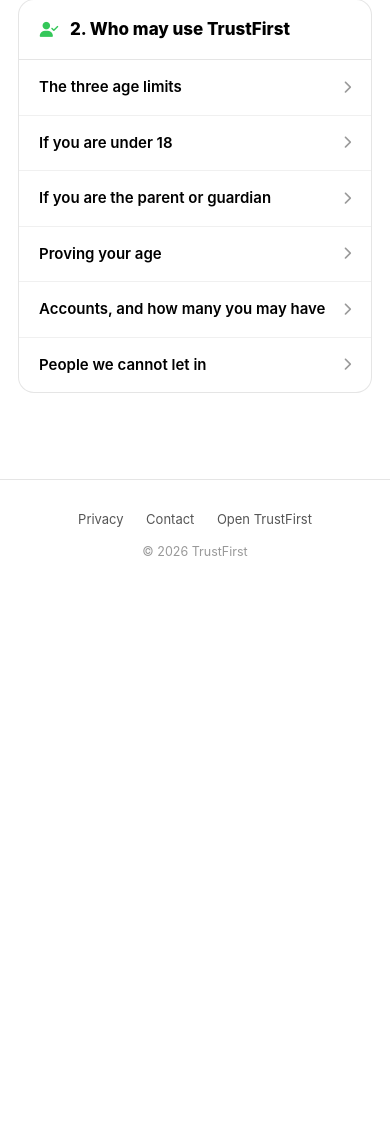
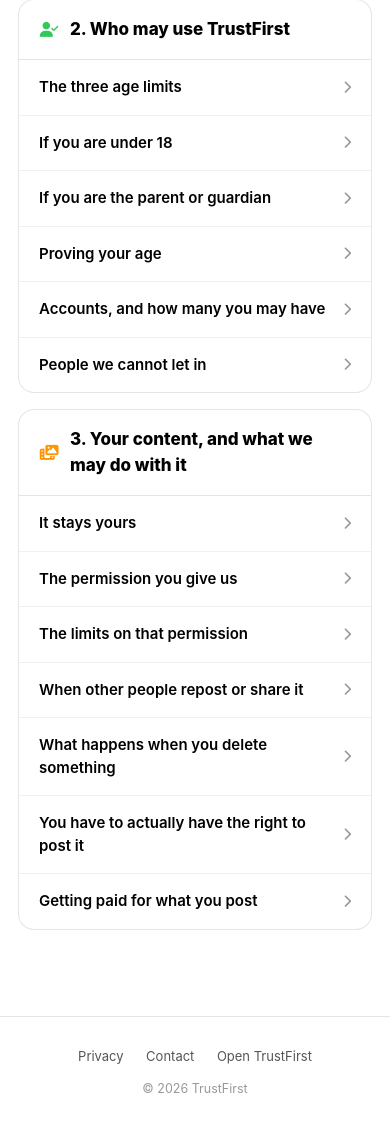
Before and after one commit to sebelebelekn-afk/trustfirst_project, a Django app: page /terms/ in a window 390 px wide. Shown: the part 983-2122 px from the top of the page. Before the commit the page ends 1539 px from the top, so only its background shows below. Run offline with Django 5.2, Linux system fonts and the light colour scheme.

Commit message:
Terms section 3: your content, and a licence narrower than the usual one
The entity is EDE's Corp (Pty) Ltd, trading as TrustFirst. That company does not
exist yet, so the file carries a note that these Terms must not go live until
CIPC has issued it: you cannot have an agreement with a company that has not been
formed, and inventing a registration number to fill the gap would be exactly the
kind of untrue sentence this rewrite exists to remove.

Section 3 decides what happens to a clip somebody posts. The licence is written
narrowly on purpose and says out loud what it excludes: no training AI models on
your content, no selling or licensing it to other companies, no putting your face
in an advertisement, and nothing beyond the providers who store and deliver it.
Most platforms take a licence broad enough to cover all of that, X included. An
app whose entire pitch is trust cannot copy that and mean it.

Deletion is described accurately rather than reassuringly. It ends the licence,
caches and backups take a short while to clear, and anything already reposted or
saved to somebody's phone is beyond reach. Deleting removes it from TrustFirst;
it does not un-share it from the world. Same for screen recording, which we
cannot stop and do not pretend to.

Music gets its own warning, because a song under a clip belongs to whoever
recorded it, and that is the copyright claim creators actually walk into.

Co-Authored-By: Claude Opus 5 <noreply@anthropic.com>

```diff
--- a/core/templates/core/legal/terms.html
+++ b/core/templates/core/legal/terms.html
@@ -10,12 +10,14 @@
   terms document with holes in it is worse than one that is merely short. It
   goes live when it is finished.
 
-  ENTITY: written as "TrustFirst", operated from Cape Town, per the owner's
-  instruction. Today that is a trading name rather than a registered company, so
-  the counterparty is legally the individual behind it. ECTA section 43 requires
-  an online provider to disclose its full name and legal status, which a trading
-  name alone does not satisfy. Registering TrustFirst (Pty) Ltd closes that and
-  is a one-line change here.
+  ENTITY: EDE's Corp (Pty) Ltd, trading as TrustFirst.
+
+  THAT COMPANY DOES NOT EXIST YET — registration is in hand but not done. These
+  Terms must not go live until CIPC has issued it, because you cannot have an
+  agreement with a company that has not been formed, and saying otherwise is the
+  kind of untrue sentence this whole rewrite exists to remove. The registration
+  number goes into section 1 at the same time. ECTA section 43 wants an online
+  provider's full name and legal status, which is what that line then satisfies.
 {% endcomment %}
 
 {% block content %}
@@ -59,7 +61,7 @@
     <div class="tf-legal-row">
       <div class="tf-legal-q">The agreement<i class="fa-solid fa-chevron-right"></i></div>
       <div class="tf-legal-a">
-        <p>These Terms are an agreement between you and <b>TrustFirst</b>, operated from Cape Town, South Africa. Where these Terms say <b>we</b>, <b>us</b> or <b>our</b>, they mean TrustFirst.</p>
+        <p>These Terms are an agreement between you and <b>EDE's Corp (Pty) Ltd</b>, trading as <b>TrustFirst</b>, of Cape Town, South Africa{# registration number goes here once CIPC issues it #}. Where these Terms say <b>we</b>, <b>us</b> or <b>our</b>, they mean EDE's Corp.</p>
         <p>You can reach us at <a href="mailto:contacttrustfirst@gmail.com">contacttrustfirst@gmail.com</a>. That is the address for legal notices, copyright complaints and anything else in these Terms.</p>
       </div>
     </div>
@@ -152,5 +154,72 @@
     </div>
   </div>
 
+  <!-- ── 3 ─────────────────────────────────────────────────────────────── -->
+  <div class="tf-legal-card">
+    <h2><i class="fa-solid fa-photo-film" style="color:#FF9500;"></i>3. Your content, and what we may do with it</h2>
+
+    <div class="tf-legal-row">
+      <div class="tf-legal-q">It stays yours<i class="fa-solid fa-chevron-right"></i></div>
+      <div class="tf-legal-a">
+        <p>You own everything you post. Posting a clip on TrustFirst does not hand it to us, does not make it ours to sell, and does not stop you putting it anywhere else. Nothing in these Terms transfers ownership of anything you made.</p>
+      </div>
+    </div>
+
+    <div class="tf-legal-row" id="licence">
+      <div class="tf-legal-q">The permission you give us<i class="fa-solid fa-chevron-right"></i></div>
+      <div class="tf-legal-a">
+        <p>We need your permission to show your content to other people, because that is the entire function of the app. Without it we could not put your clip in somebody's feed.</p>
+        <p>So when you post, you give us a <b>non-exclusive, royalty-free, worldwide licence</b> to store, copy, display and distribute that content <b>for the purpose of running TrustFirst</b>. In practice that means: keeping it on our servers, sending it to your followers, making a thumbnail of it, resizing it so it loads on a slow connection, and letting it be found in search inside the app.</p>
+        <p><b>Non-exclusive</b> means you can still do whatever you like with it elsewhere. <b>Royalty-free</b> means we do not owe you a fee for showing it, which is the ordinary arrangement for a platform you are not paying to use.</p>
+      </div>
+    </div>
+
+    <div class="tf-legal-row">
+      <div class="tf-legal-q">The limits on that permission<i class="fa-solid fa-chevron-right"></i></div>
+      <div class="tf-legal-a">
+        <p>This licence is deliberately narrower than the one most platforms take, and here is what it does not include:</p>
+        <ul>
+          <li>We will <b>not use your content to train artificial intelligence models</b>, ours or anybody else's.</li>
+          <li>We will <b>not sell or license your content to other companies</b>, and we will not hand it to a partner to publish somewhere else.</li>
+          <li>We will <b>not put your face or your words in an advertisement</b>. There are no adverts on TrustFirst.</li>
+          <li>We may pass your content to the companies that store and deliver it for us, listed in the <a href="/privacy/">Privacy Policy</a>, and to nobody else. They may only handle it in order to do that job.</li>
+        </ul>
+        <p>If we ever want to do something outside this, we have to ask you first.</p>
+      </div>
+    </div>
+
+    <div class="tf-legal-row">
+      <div class="tf-legal-q">When other people repost or share it<i class="fa-solid fa-chevron-right"></i></div>
+      <div class="tf-legal-a">
+        <p>TrustFirst lets people repost a clip and share a link to it. By posting publicly you accept that this can happen, and your permission extends far enough to let it work.</p>
+        <p>You can turn some of this off per post, and where you have, we will respect it. What we cannot undo is somebody recording their screen, and we will not pretend otherwise.</p>
+      </div>
+    </div>
+
+    <div class="tf-legal-row" id="deleting">
+      <div class="tf-legal-q">What happens when you delete something<i class="fa-solid fa-chevron-right"></i></div>
+      <div class="tf-legal-a">
+        <p>The permission above lasts as long as the content is on TrustFirst. Delete a post, or your whole account, and it ends.</p>
+        <p>Two honest caveats. Copies can sit in caches and backups for a short while before they are cleared, so deletion is quick but not instant everywhere. And if somebody else reposted it before you deleted it, or saved it to their phone, that copy is beyond our reach. Deleting removes it from TrustFirst; it does not un-share it from the world.</p>
+      </div>
+    </div>
+
+    <div class="tf-legal-row">
+      <div class="tf-legal-q">You have to actually have the right to post it<i class="fa-solid fa-chevron-right"></i></div>
+      <div class="tf-legal-a">
+        <p>When you post something, you are telling us that you are allowed to: that you made it, or you have permission from whoever did, and that showing it does not break somebody else's copyright or put someone in it who did not agree to be there.</p>
+        <p>Music is where this bites most often. A song in the background of your clip belongs to whoever wrote and recorded it, and being on TrustFirst does not license it for you.</p>
+        <p>If that turns out not to be true, the consequences are yours rather than ours, and we will take the content down.</p>
+      </div>
+    </div>
+
+    <div class="tf-legal-row">
+      <div class="tf-legal-q">Getting paid for what you post<i class="fa-solid fa-chevron-right"></i></div>
+      <div class="tf-legal-a">
+        <p>We do not pay you for posting. What you can earn is what other people choose to send you: when someone sends you a gift, you receive 80 percent of its value and TrustFirst keeps 20 percent to run the platform. That is the whole of the arrangement, and it is covered properly in the section on coins and gifts.</p>
+      </div>
+    </div>
+  </div>
+
 </div>
 {% endblock %}
```
